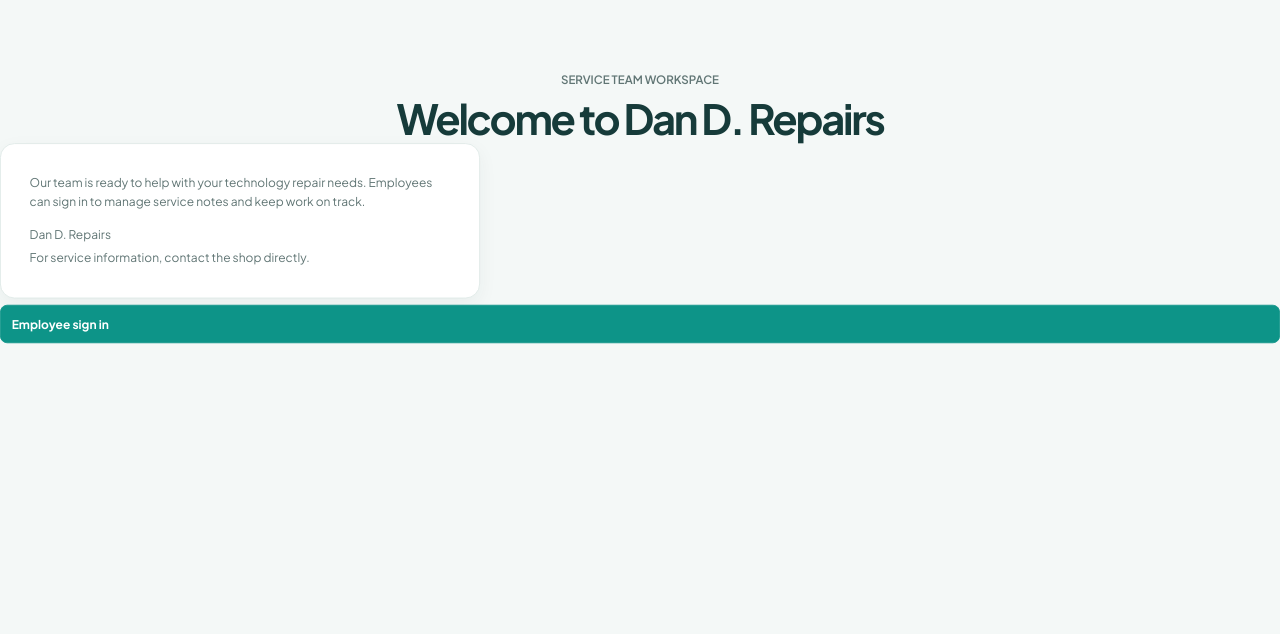
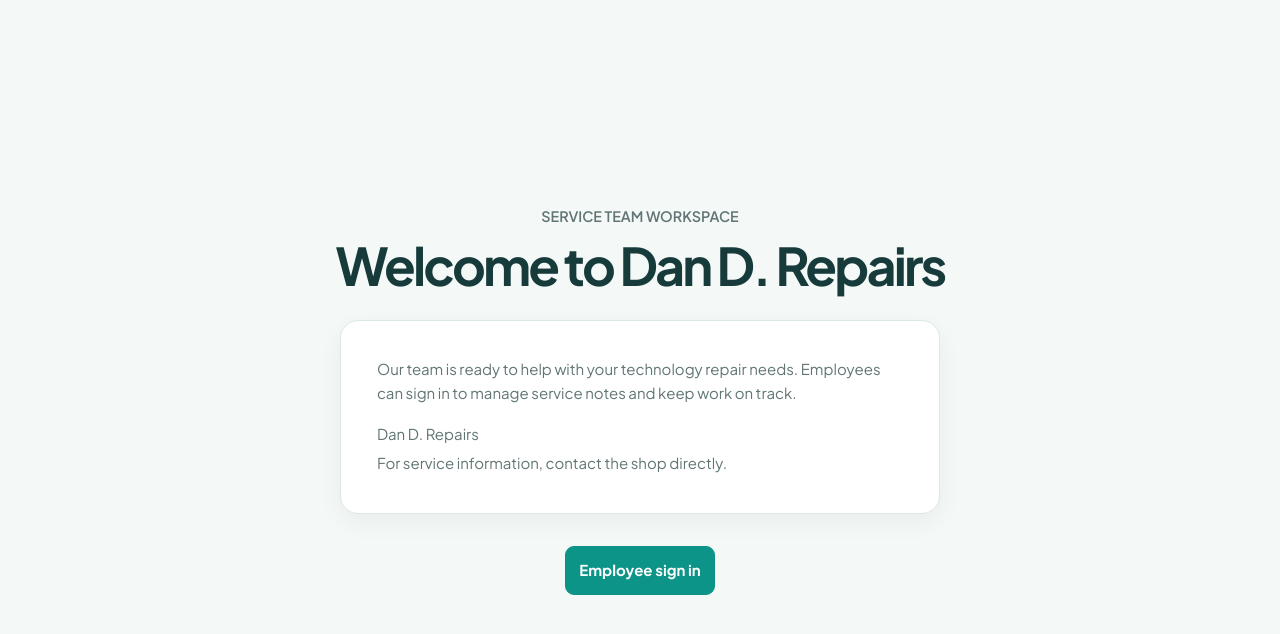
Before and after one commit to M7md-atef/technotes, a React (Vite) app: page / in a window 1280 px wide. Shown: the top 634 px of the page. Built offline with nearby package versions, Linux system fonts and the light colour scheme.

Commit message:
Remove app scale variable and related styles for root element to simplify layout management

```diff
--- a/src/index.css
+++ b/src/index.css
@@ -66,24 +66,6 @@
   --shadow-card: 0 8px 24px rgb(0 0 0 / 20%);
 }
 
-:root {
-  --app-scale: 0.8;
-}
-
-#root {
-  width: 100%;
-  min-height: 100vh;
-  overflow: hidden;
-}
-
-#root > * {
-  display: block;
-  width: calc(100% / var(--app-scale));
-  min-height: calc(100vh / var(--app-scale));
-  transform: scale(var(--app-scale));
-  transform-origin: top left;
-}
-
 * {
   box-sizing: border-box;
 }
@@ -96,7 +78,6 @@ body {
   color: var(--color-foreground);
   font-size: 15px;
   line-height: 1.6;
-  overflow-x: hidden;
 }
 
 input,
```
